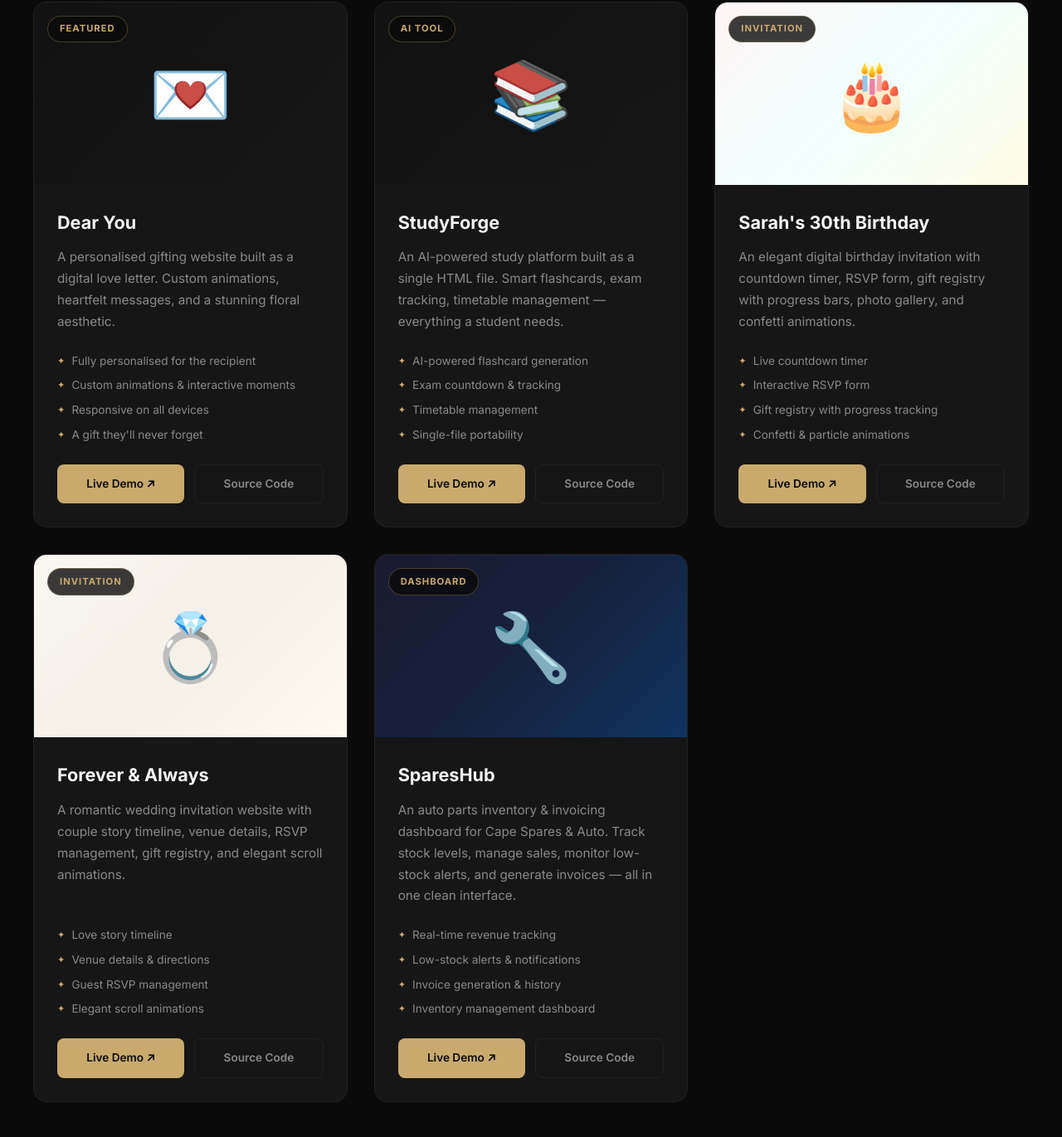
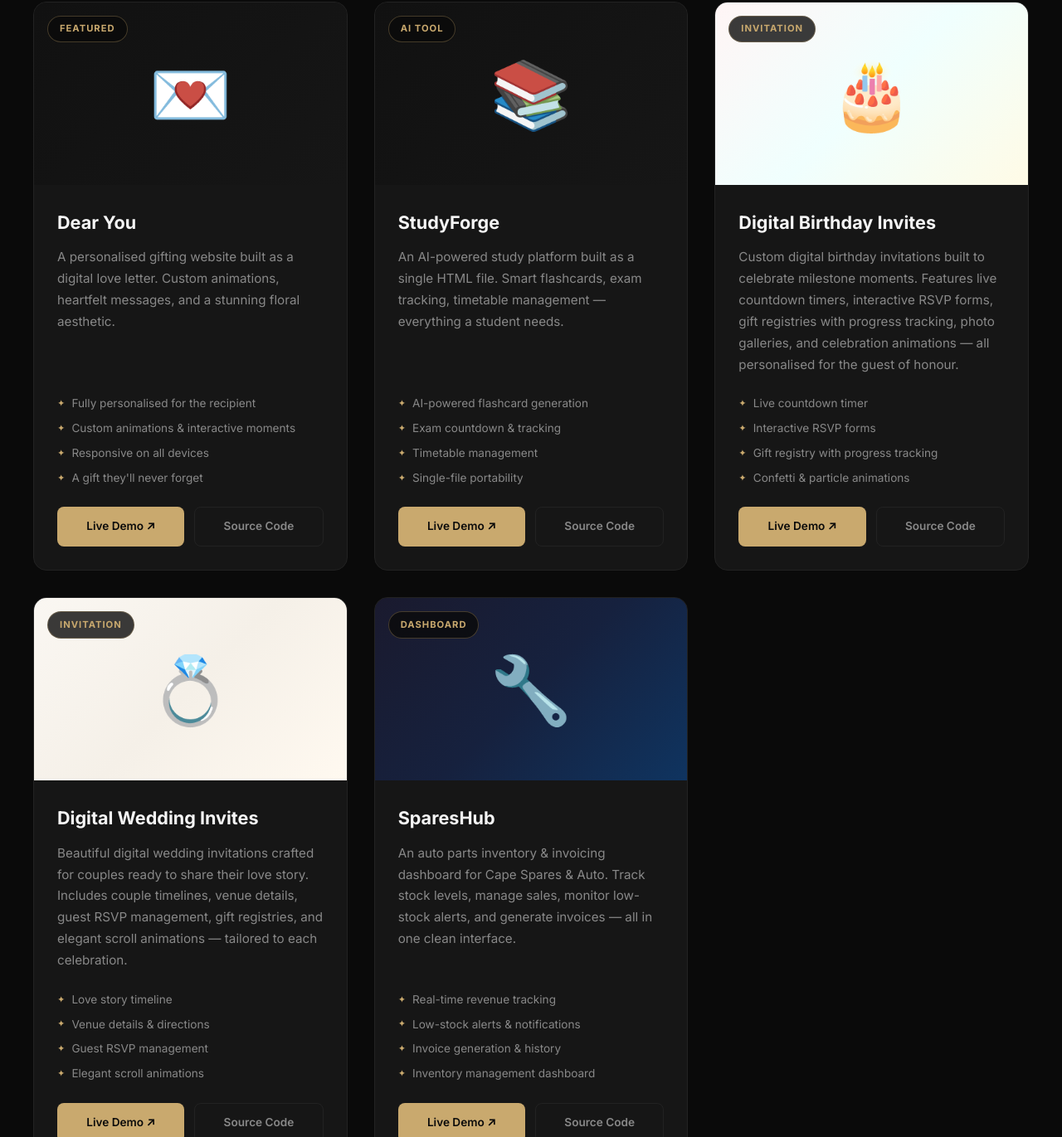
Before and after one commit to najmaiqbaltrading-cyber/portfolio, a plain HTML site: page index.html in a window 1280 px wide. Shown: the part 2107-3478 px from the top of the page at 83% size. Drawn offline with nearby package versions, Linux system fonts and the light colour scheme.

Commit message:
Update index.html

```diff
--- a/index.html
+++ b/index.html
@@ -401,11 +401,11 @@
                 <div class="project-card fade-in fade-in-delay-3">
                     <div class="project-image" style="background:linear-gradient(135deg,#FFF5F5,#F0FFFE,#FFFBE6)"><span style="font-size:5rem">🎂</span><span class="project-badge">Invitation</span></div>
                     <div class="project-content">
-                        <h3>Sarah's 30th Birthday</h3>
-                        <p>An elegant digital birthday invitation with countdown timer, RSVP form, gift registry with progress bars, photo gallery, and confetti animations.</p>
+                        <h3>Digital Birthday Invites</h3>
+                        <p>Custom digital birthday invitations built to celebrate milestone moments. Features live countdown timers, interactive RSVP forms, gift registries with progress tracking, photo galleries, and celebration animations — all personalised for the guest of honour.</p>
                         <div class="project-features">
                             <span class="project-feature">Live countdown timer</span>
-                            <span class="project-feature">Interactive RSVP form</span>
+                            <span class="project-feature">Interactive RSVP forms</span>
                             <span class="project-feature">Gift registry with progress tracking</span>
                             <span class="project-feature">Confetti & particle animations</span>
                         </div>
@@ -420,8 +420,8 @@
                 <div class="project-card fade-in fade-in-delay-4">
                     <div class="project-image" style="background:linear-gradient(135deg,#faf7f2,#f5f0e8,#fff9f0)"><span style="font-size:5rem">💍</span><span class="project-badge">Invitation</span></div>
                     <div class="project-content">
-                        <h3>Forever & Always</h3>
-                        <p>A romantic wedding invitation website with couple story timeline, venue details, RSVP management, gift registry, and elegant scroll animations.</p>
+                        <h3>Digital Wedding Invites</h3>
+                        <p>Beautiful digital wedding invitations crafted for couples ready to share their love story. Includes couple timelines, venue details, guest RSVP management, gift registries, and elegant scroll animations — tailored to each celebration.</p>
                         <div class="project-features">
                             <span class="project-feature">Love story timeline</span>
                             <span class="project-feature">Venue details & directions</span>
```
